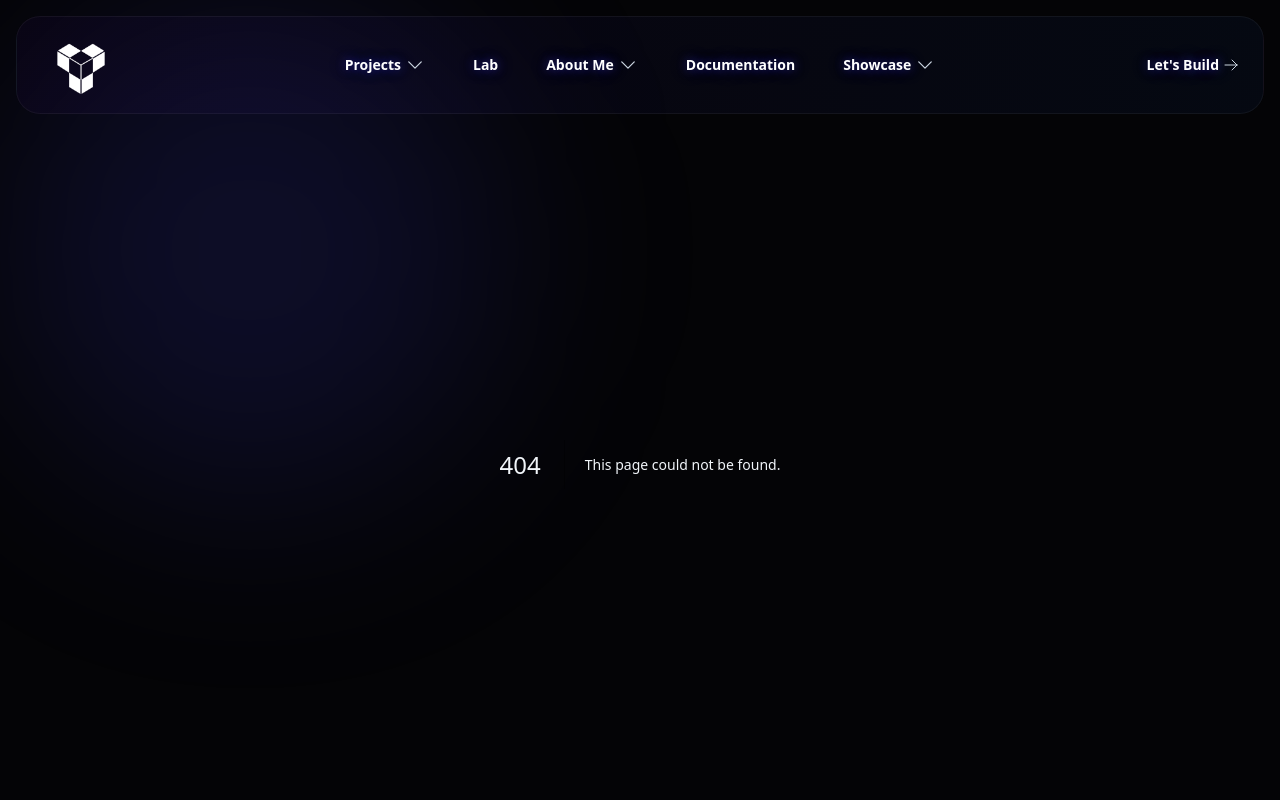
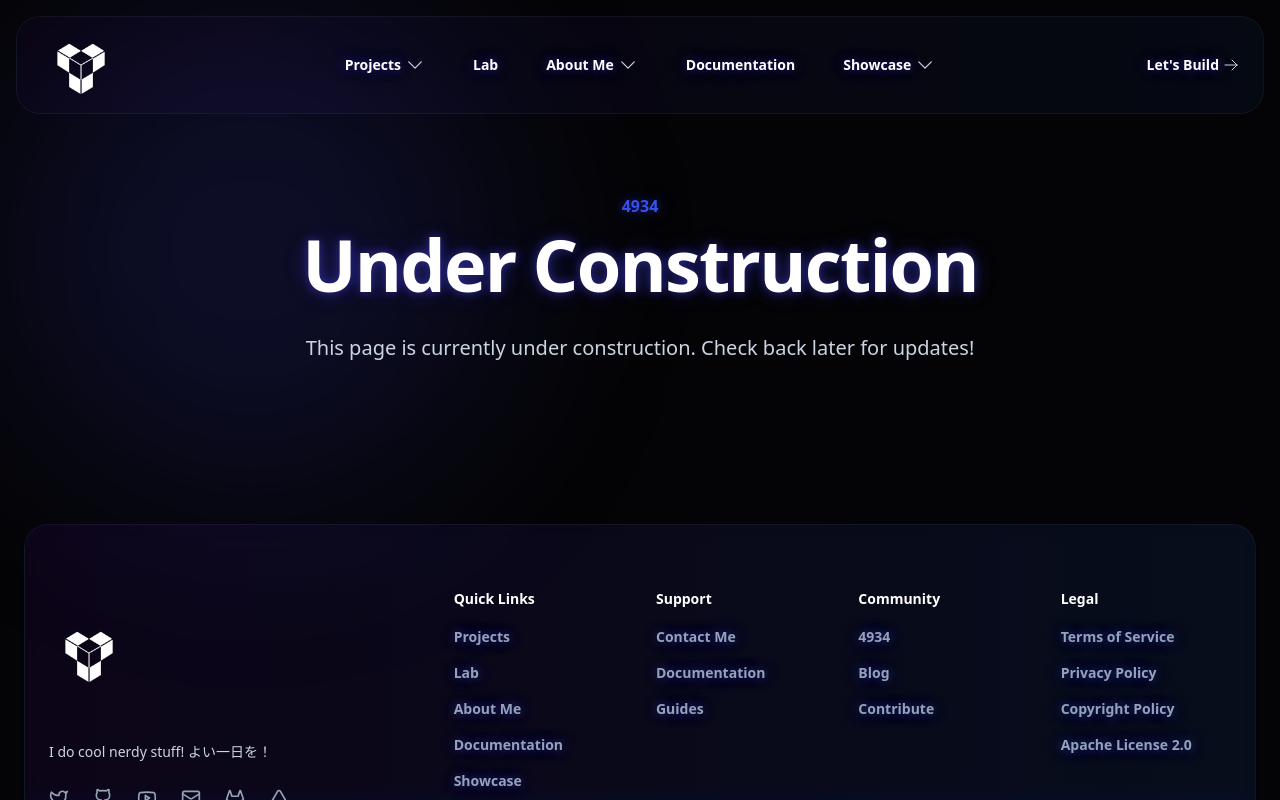
Before and after one commit to olavorw/olavorw.com, a Next.js app: page /4934 in a window 1280 px wide. Before the commit this address had no page. Shown: the top 800 px of the page. Built offline with nearby package versions, Linux system fonts and the light colour scheme; a web font is replaced by a local one.

Commit message:
Add new 4934 page and update footer links structure
Introduced a new "Under Construction" page for the 4934 route using the `UnifiedSection` component. Adjusted the footer links to include proper hrefs, improving navigation and linking consistency across the site.

```diff
--- /dev/null
+++ b/src/app/4934/page.tsx
@@ -0,0 +1,14 @@
+import UnifiedSection from '@/components/UnifiedSection';
+
+export default function _4934() {
+  return (
+    <UnifiedSection
+      title={'Under Construction'}
+      description={
+        'This page is currently under construction. Check back later for updates!'
+      }
+      centered={true}
+      tagline={'4934'}
+    />
+  );
+}
--- a/src/features/Footer/components/index.tsx
+++ b/src/features/Footer/components/index.tsx
@@ -60,11 +60,19 @@ const footerSections = [
   },
   {
     title: 'Support',
-    items: ['Contact Me', 'Documentation', 'Guides'],
+    items: [
+      { name: 'Contact Me', href: 'https://olavorw.com/contact' },
+      { name: 'Documentation', href: 'https://docs.olavorw.com' },
+      { name: 'Guides', href: 'https://docs.olavorw.com/quickstart' },
+    ],
   },
   {
     title: 'Community',
-    items: ['4934', 'Blog', 'Contribute'],
+    items: [
+      { name: '4934', href: 'https://olavorw.com/4934' },
+      { name: 'Blog', href: 'https://olavorw.com/blog' },
+      { name: 'Contribute', href: 'https://olavorw.com/contribute' },
+    ],
   },
   {
     title: 'Legal',
```
